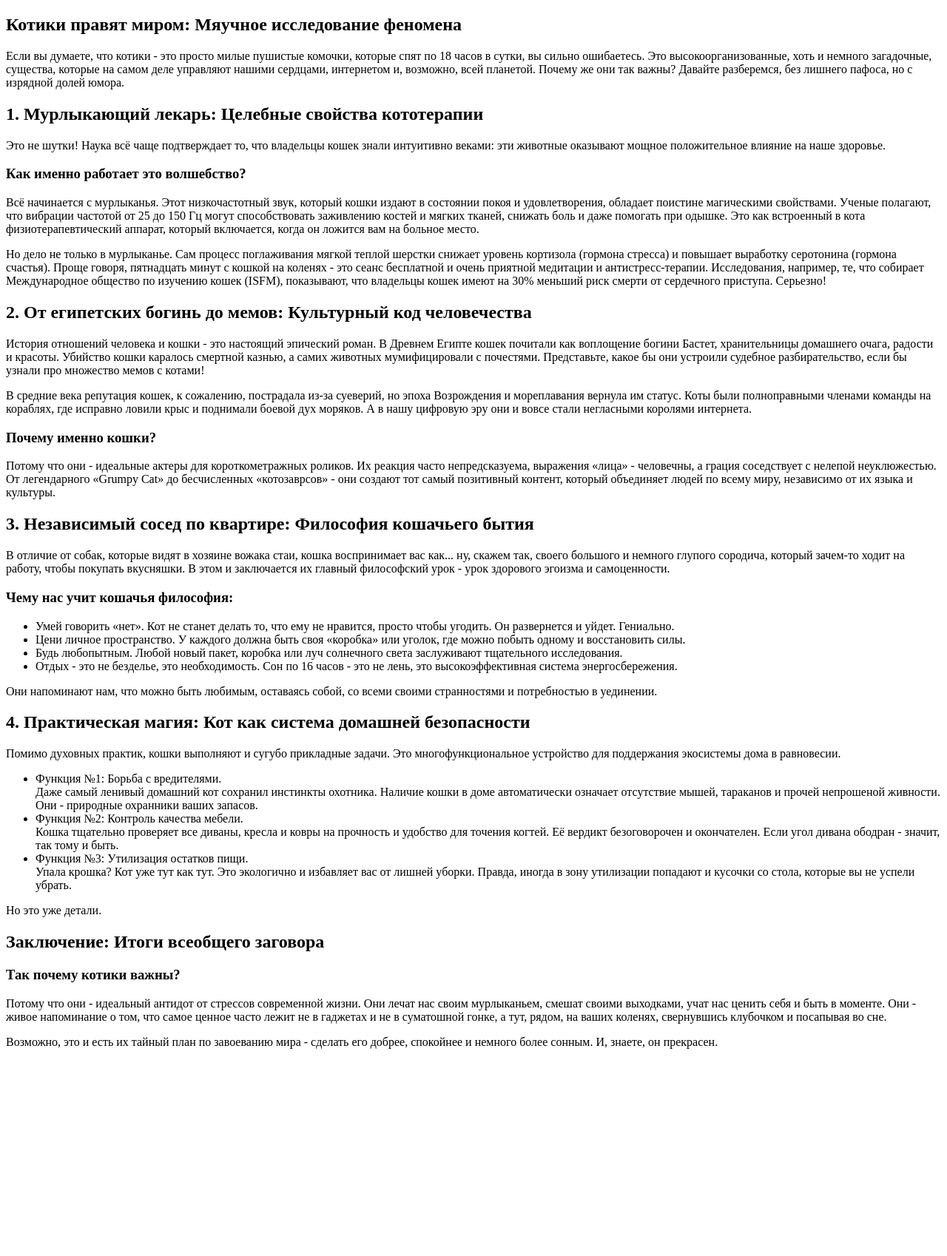
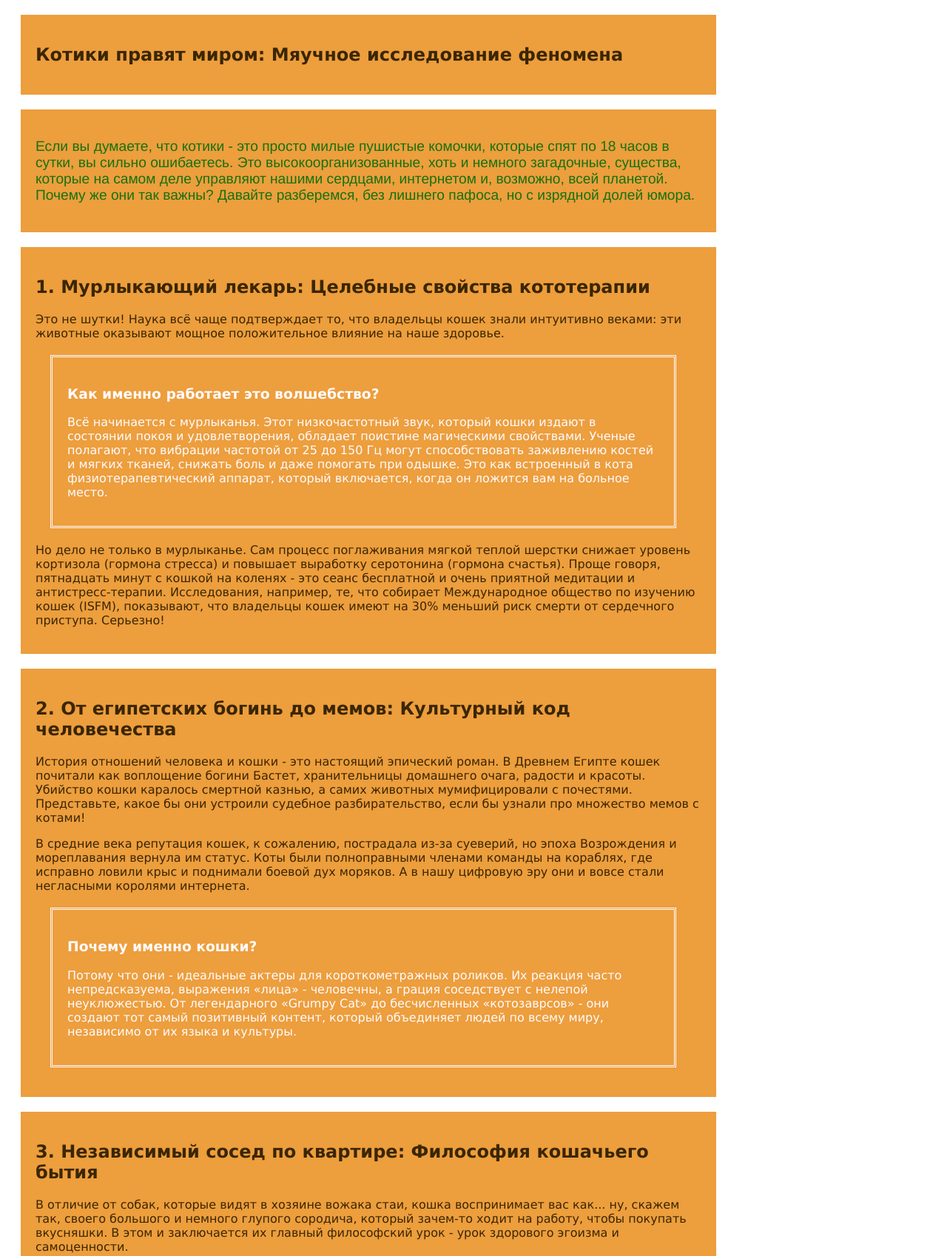
Before and after one commit to Sambarova/Koti, a plain HTML site: page index.html in a window 1280 px wide. Shown: the top 1698 px of the page at 74% size. Before the commit the page ends 1434 px from the top, so only its background shows below. Drawn offline with Linux system fonts and the light colour scheme.

Commit message:
Add files via upload

```diff
--- a/index.html
+++ b/index.html
@@ -4,49 +4,93 @@
     <meta charset="UTF-8">
     <meta http-equiv="X-Ua-Compatible" content="IE=edge">
     <meta name="v1ewport" content="width=device-width, initial-scale=1.0">
-    <title>Заголовок страницы</title>
+    <title>Котики</title>
+
+    <style>
+        @media (min-width: 900px) {
+            body section {
+        color: rgb(58, 38, 3);
+        background-color: rgb(237, 158, 61);
+        padding: 20px;
+        margin: 20px;
+        font-family: Verdana, Geneva, Tahoma, sans-serif, sans-serif;
+        width: 900px;
+        flex-wrap: wrap;}
+
+            .card {
+        color: #fdfbff; border-style: double;
+        width: 800px;}
+
+            .koncy {
+        font-size: larger;
+        color: rgb(22, 114, 15);
+        font-family: 'Franklin Gothic Medium', 'Arial Narrow', Arial, sans-serif;
+        }
+        }
+
+        @media (min-width: 100px) and (max-width: 890px) {
+        body section {
+        color: rgb(58, 38, 3);
+        background-color: rgb(237, 158, 61);
+        padding: 20px;
+        margin: 20px;
+        font-family: Verdana, Geneva, Tahoma, sans-serif, sans-serif;
+        width: 900px;
+        flex-direction: column;}
+
+        .card {
+        color: #fdfbff; border-style: double;
+        width: 800px;}
+
+        .koncy {
+        font-size: larger;
+        color: rgb(22, 114, 15);
+        font-family: 'Franklin Gothic Medium', 'Arial Narrow', Arial, sans-serif;
+        }
+    }
+
+
+
+    </style>
+
 </head>
+
 <body>
     <section>
         <h1>Котики правят миром: Мяучное исследование феномена</h1>
-
-Если вы думаете, что котики - это просто милые пушистые комочки, которые спят по 18 часов в сутки, вы сильно ошибаетесь. Это высокоорганизованные, хоть и немного загадочные, существа, которые на самом деле управляют нашими сердцами, интернетом и, возможно, всей планетой. Почему же они так важны? Давайте разберемся, без лишнего пафоса, но с изрядной долей юмора.
-
     </section>
 
     <section>
-            <h2>1. Мурлыкающий лекарь: Целебные свойства кототерапии</h2>
+        <p class="koncy">Если вы думаете, что котики - это просто милые пушистые комочки, которые спят по 18 часов в сутки, вы сильно ошибаетесь. Это высокоорганизованные, хоть и немного загадочные, существа, которые на самом деле управляют нашими сердцами, интернетом и, возможно, всей планетой. Почему же они так важны? Давайте разберемся, без лишнего пафоса, но с изрядной долей юмора.</p>
+    </section>
 
-Это не шутки! Наука всё чаще подтверждает то, что владельцы кошек знали интуитивно веками: эти животные оказывают мощное положительное влияние на наше здоровье.
 
     <section>
+        <h2>1. Мурлыкающий лекарь: Целебные свойства кототерапии</h2>
+            <p>Это не шутки! Наука всё чаще подтверждает то, что владельцы кошек знали интуитивно веками: эти животные оказывают мощное положительное влияние на наше здоровье.</p>
+        <section class="card">
             <h3>Как именно работает это волшебство?</h3>
-
-Всё начинается с мурлыканья. Этот низкочастотный звук, который кошки издают в состоянии покоя и удовлетворения, обладает поистине магическими свойствами. Ученые полагают, что вибрации частотой от 25 до 150 Гц могут способствовать заживлению костей и мягких тканей, снижать боль и даже помогать при одышке. Это как встроенный в кота физиотерапевтический аппарат, который включается, когда он ложится вам на больное место.
+                <p>Всё начинается с мурлыканья. Этот низкочастотный звук, который кошки издают в состоянии покоя и удовлетворения, обладает поистине магическими свойствами. Ученые полагают, что вибрации частотой от 25 до 150 Гц могут способствовать заживлению костей и мягких тканей, снижать боль и даже помогать при одышке. Это как встроенный в кота физиотерапевтический аппарат, который включается, когда он ложится вам на больное место.</p>
         </section>
             <p>Но дело не только в мурлыканье. Сам процесс поглаживания мягкой теплой шерстки снижает уровень кортизола (гормона стресса) и повышает выработку серотонина (гормона счастья). Проще говоря, пятнадцать минут с кошкой на коленях - это сеанс бесплатной и очень приятной медитации и антистресс-терапии. Исследования, например, те, что собирает Международное общество по изучению кошек (ISFM), показывают, что владельцы кошек имеют на 30% меньший риск смерти от сердечного приступа. Серьезно!</p>
+    </section>
 
-
-        </section>
 
     <section>
         <h2>2. От египетских богинь до мемов: Культурный код человечества</h2>
+            <p>История отношений человека и кошки - это настоящий эпический роман. В Древнем Египте кошек почитали как воплощение богини Бастет, хранительницы домашнего очага, радости и красоты. Убийство кошки каралось смертной казнью, а самих животных мумифицировали с почестями. Представьте, какое бы они устроили судебное разбирательство, если бы узнали про множество мемов с котами!</p>
+            <p>В средние века репутация кошек, к сожалению, пострадала из-за суеверий, но эпоха Возрождения и мореплавания вернула им статус. Коты были полноправными членами команды на кораблях, где исправно ловили крыс и поднимали боевой дух моряков. А в нашу цифровую эру они и вовсе стали негласными королями интернета.</p>
+        <section class ="card">
+            <h3>Почему именно кошки?</h3>
+                <p>Потому что они - идеальные актеры для короткометражных роликов. Их реакция часто непредсказуема, выражения «лица» - человечны, а грация соседствует с нелепой неуклюжестью. От легендарного «Grumpy Cat» до бесчисленных «котозаврсов» - они создают тот самый позитивный контент, который объединяет людей по всему миру, независимо от их языка и культуры.</p>
+        </section>
+    </section>
 
-История отношений человека и кошки - это настоящий эпический роман. В Древнем Египте кошек почитали как воплощение богини Бастет, хранительницы домашнего очага, радости и красоты. Убийство кошки каралось смертной казнью, а самих животных мумифицировали с почестями. Представьте, какое бы они устроили судебное разбирательство, если бы узнали про множество мемов с котами!
-
-    <p>В средние века репутация кошек, к сожалению, пострадала из-за суеверий, но эпоха Возрождения и мореплавания вернула им статус. Коты были полноправными членами команды на кораблях, где исправно ловили крыс и поднимали боевой дух моряков. А в нашу цифровую эру они и вовсе стали негласными королями интернета.</p>
-
-            <h3>Почему именно кошки?</h3>
-
-Потому что они - идеальные актеры для короткометражных роликов. Их реакция часто непредсказуема, выражения «лица» - человечны, а грация соседствует с нелепой неуклюжестью. От легендарного «Grumpy Cat» до бесчисленных «котозаврсов» - они создают тот самый позитивный контент, который объединяет людей по всему миру, независимо от их языка и культуры.
-
-        </section>
 
     <section>
          <h2>3. Независимый сосед по квартире: Философия кошачьего бытия</h2>
-
-В отличие от собак, которые видят в хозяине вожака стаи, кошка воспринимает вас как... ну, скажем так, своего большого и немного глупого сородича, который зачем-то ходит на работу, чтобы покупать вкусняшки. В этом и заключается их главный философский урок - урок здорового эгоизма и самоценности.
-        <section>
+            <p>В отличие от собак, которые видят в хозяине вожака стаи, кошка воспринимает вас как... ну, скажем так, своего большого и немного глупого сородича, который зачем-то ходит на работу, чтобы покупать вкусняшки. В этом и заключается их главный философский урок - урок здорового эгоизма и самоценности.</p>
+        <section class="card">
             <h3>Чему нас учит кошачья философия:</h3>
                 <ul>
             <li>Умей говорить «нет». Кот не станет делать то, что ему не нравится, просто чтобы угодить. Он развернется и уйдет. Гениально.</li>
@@ -55,41 +99,31 @@
             <li>Отдых - это не безделье, это необходимость. Сон по 16 часов - это не лень, это высокоэффективная система энергосбережения.</li>
                  </ul>
         </section>
-Они напоминают нам, что можно быть любимым, оставаясь собой, со всеми своими странностями и потребностью в уединении.
+            <p>Они напоминают нам, что можно быть любимым, оставаясь собой, со всеми своими странностями и потребностью в уединении.</p>
+    </section>
 
-        </section>
 
     <section>
         <h2>4. Практическая магия: Кот как система домашней безопасности</h2>
-
-Помимо духовных практик, кошки выполняют и сугубо прикладные задачи. Это многофункциональное устройство для поддержания экосистемы дома в равновесии.
+            <p>Помимо духовных практик, кошки выполняют и сугубо прикладные задачи. Это многофункциональное устройство для поддержания экосистемы дома в равновесии.</p>
             <p>
                 <ul>
-<li>Функция №1: Борьба с вредителями.</li>
-    Даже самый ленивый домашний кот сохранил инстинкты охотника. Наличие кошки в доме автоматически означает отсутствие мышей, тараканов и прочей непрошеной живности. Они - природные охранники ваших запасов.
-
-<li>Функция №2: Контроль качества мебели.</li>
-    Кошка тщательно проверяет все диваны, кресла и ковры на прочность и удобство для точения когтей. Её вердикт безоговорочен и окончателен. Если угол дивана ободран - значит, так тому и быть.
-
-<li>Функция №3: Утилизация остатков пищи.</li>
-    Упала крошка? Кот уже тут как тут. Это экологично и избавляет вас от лишней уборки. Правда, иногда в зону утилизации попадают и кусочки со стола, которые вы не успели убрать.
+            <li>Функция №1: Борьба с вредителями.  Даже самый ленивый домашний кот сохранил инстинкты охотника. Наличие кошки в доме автоматически означает отсутствие мышей, тараканов и прочей непрошеной живности. Они - природные охранники ваших запасов.</li>
+            <li>Функция №2: Контроль качества мебели. Кошка тщательно проверяет все диваны, кресла и ковры на прочность и удобство для точения когтей. Её вердикт безоговорочен и окончателен. Если угол дивана ободран - значит, так тому и быть.</li>
+            <li>Функция №3: Утилизация остатков пищи. Упала крошка? Кот уже тут как тут. Это экологично и избавляет вас от лишней уборки. Правда, иногда в зону утилизации попадают и кусочки со стола, которые вы не успели убрать. </li>
                 </ul>
             </p>
 
-Но это уже детали.
+            <p>Но это уже детали.</p>
+    </section>
 
-
-        </section>
 
     <section>
         <h2>Заключение: Итоги всеобщего заговора</h2>
+        <section class="card">
+            <h3>Так почему котики важны?</h3>
+                <p>Потому что они - идеальный антидот от стрессов современной жизни. Они лечат нас своим мурлыканьем, смешат своими выходками, учат нас ценить себя и быть в моменте. Они - живое напоминание о том, что самое ценное часто лежит не в гаджетах и не в суматошной гонке, а тут, рядом, на ваших коленях, свернувшись клубочком и посапывая во сне.</p>
+        </section>
 
-        <section>
-        <h3>Так почему котики важны?</h3>
-Потому что они - идеальный антидот от стрессов современной жизни. Они лечат нас своим мурлыканьем, смешат своими выходками, учат нас ценить себя и быть в моменте. Они - живое напоминание о том, что самое ценное часто лежит не в гаджетах и не в суматошной гонке, а тут, рядом, на ваших коленях, свернувшись клубочком и посапывая во сне.
-        </section>
-    <p>
-    Возможно, это и есть их тайный план по завоеванию мира - сделать его добрее, спокойнее и немного более сонным. И, знаете, он прекрасен.
-    </p>
    </section>
 </body>
```
Lines whose indentation alone changed are shown as unchanged.
